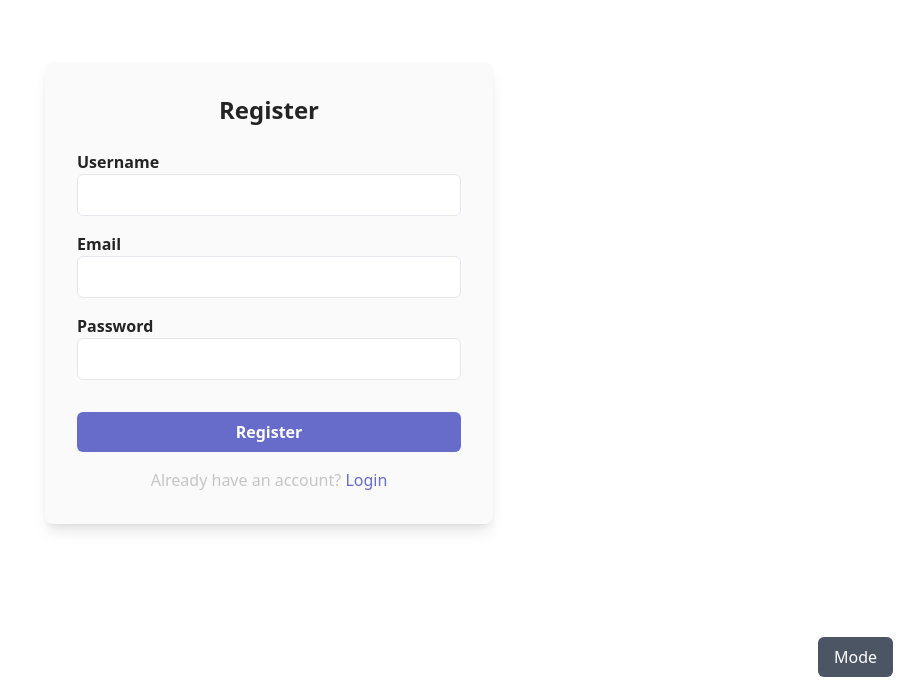
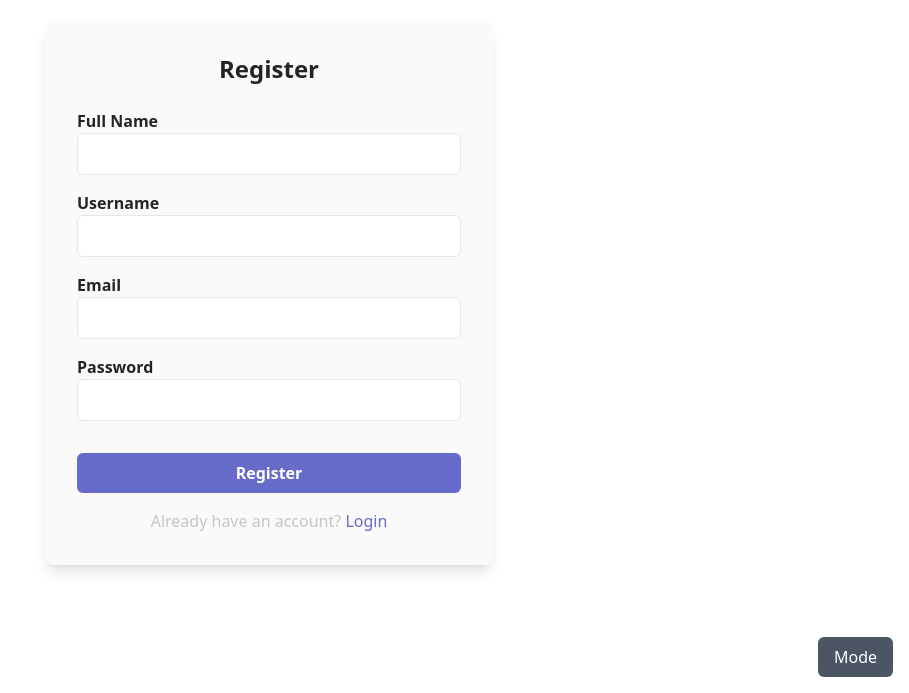
Before and after one commit to btrajkov/chat-app, a Next.js app: page /auth/1 in a window 1280 px wide. Shown: the part 107-800 px from the top of the page, without its empty margins (371-1280 px from the left). Built offline with nearby package versions, Linux system fonts and the light colour scheme.

Commit message:
(feat): Updated RegisterForm to accept fullName

```diff
--- a/src/components/Auth/RegisterForm.jsx
+++ b/src/components/Auth/RegisterForm.jsx
@@ -1,9 +1,9 @@
-// components/RegisterForm.js
 "use client";
 import { useState } from "react";
 import Link from "next/link";
 
 export default function RegisterForm() {
+  const [fullName, setFullName] = useState("");
   const [username, setUsername] = useState("");
   const [email, setEmail] = useState("");
   const [password, setPassword] = useState("");
@@ -11,6 +11,8 @@ export default function RegisterForm() {
   const handleSubmit = (e) => {
     e.preventDefault();
     // Handle registration logic here
+    const formData = { fullName, username, email, password };
+    console.log("Registering user with data:", formData);
   };
 
   return (
@@ -21,6 +23,22 @@ export default function RegisterForm() {
       <form onSubmit={handleSubmit}>
         <div className="mb-4">
           <label
+            htmlFor="fullName"
+            className="block text-active_text font-semibold"
+          >
+            Full Name
+          </label>
+          <input
+            type="text"
+            id="fullName"
+            className="w-full px-4 py-2 border rounded-md focus:outline-none focus:ring-2 focus:ring-purple_color"
+            value={fullName}
+            onChange={(e) => setFullName(e.target.value)}
+            required
+          />
+        </div>
+        <div className="mb-4">
+          <label
             htmlFor="username"
             className="block text-active_text font-semibold"
           >
@@ -29,7 +47,7 @@ export default function RegisterForm() {
           <input
             type="text"
             id="username"
-            className="w-full px-4 py-2 border rounded-md focus:outline-none focus:ring-2 focus:bg-purple_color"
+            className="w-full px-4 py-2 border rounded-md focus:outline-none focus:ring-2 focus:ring-purple_color"
             value={username}
             onChange={(e) => setUsername(e.target.value)}
             required
```
